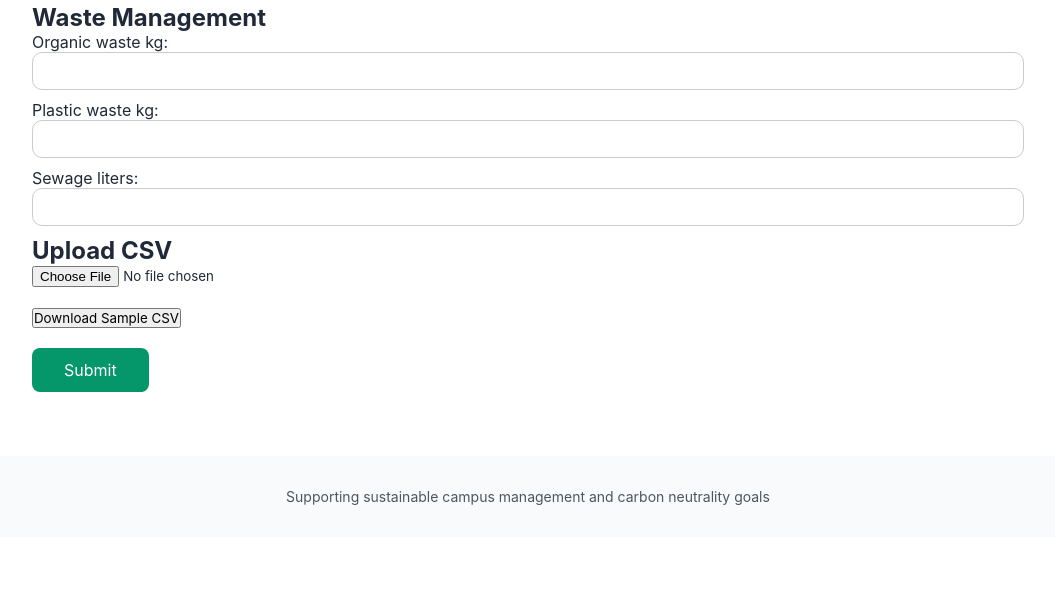
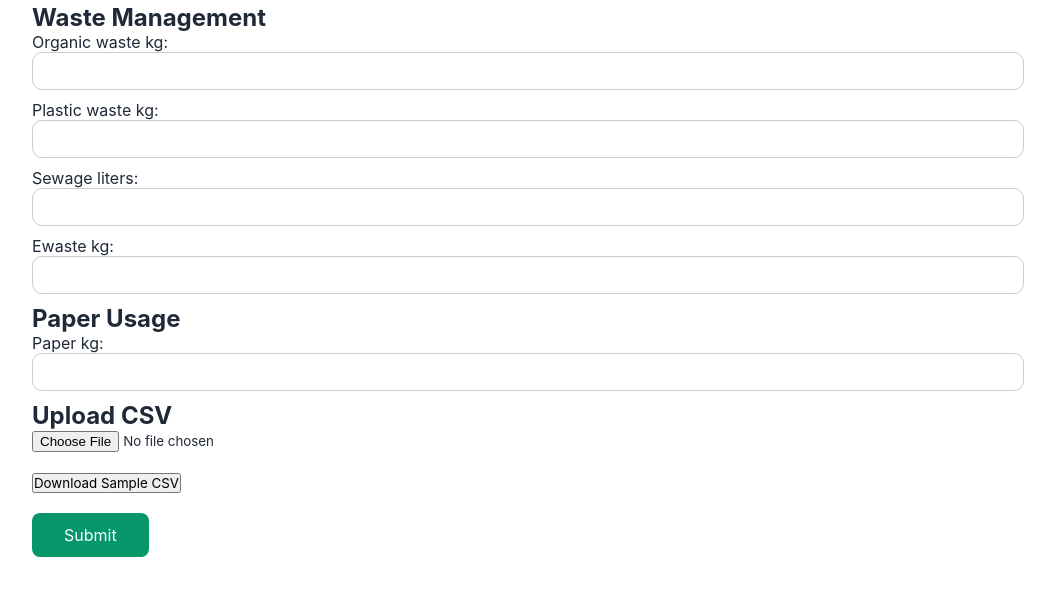
Before and after one commit to bava-kurian/InstitutionalCarbonFootprintCalculator, a Django app: page /emissions/input/ in a window 1280 px wide. Shown: the part 1161-1754 px from the top of the page, without its empty margins (112-1167 px from the left). Before the commit the page ends 1666 px from the top, so only its background shows below. Run offline with Django 5.2, Linux system fonts and the light colour scheme; the visitor is signed in with stand-in values (Sample User, id 1).

Commit message:
added new fields(ewaste and paper usage) | also admin panel string representation

```diff
--- a/carbon_footprint_calculator/emissions/forms.py
+++ b/carbon_footprint_calculator/emissions/forms.py
@@ -1,5 +1,5 @@
 from django import forms
-from .models import EmissionData, EnergyConsumption, FuelConsumption, Transportation, WaterUsage, WasteManagement
+from .models import EmissionData, EnergyConsumption, FuelConsumption, Transportation, WaterUsage, WasteManagement, PaperUsage
 
 class EmissionDataForm(forms.ModelForm):
     class Meta:
@@ -29,4 +29,9 @@ class WaterUsageForm(forms.ModelForm):
 class WasteManagementForm(forms.ModelForm):
     class Meta:
         model = WasteManagement
-        fields = ['organic_waste_kg', 'plastic_waste_kg', 'sewage_liters']
+        fields = ['organic_waste_kg', 'plastic_waste_kg', 'sewage_liters', 'ewaste_kg']
+
+class PaperUsageForm(forms.ModelForm):
+    class Meta:
+        model = PaperUsage
+        fields = ['paper_kg']
--- a/carbon_footprint_calculator/emissions/templates/emissions/input_form.html
+++ b/carbon_footprint_calculator/emissions/templates/emissions/input_form.html
@@ -28,6 +28,8 @@
     {{ water_form.as_p }}
     <h2>Waste Management</h2>
     {{ waste_form.as_p }}
+    <h2>Paper Usage</h2>
+    {{ paper_form.as_p }}
     <h2>Upload CSV</h2>
     <input type="file" id="csvFileInput" accept=".csv">
     <br><br>
@@ -39,8 +41,8 @@
 <script>
     function downloadSampleCSV() {
         const sampleData = [
-            ["year", "electricity_kwh", "solar_generation_kwh", "generator_fuel_liters", "diesel_liters", "petrol_liters", "lpg_kg", "distance_by_bus_km", "distance_by_personal_km", "distance_by_public_km", "distance_by_ev_km", "water_consumed_kl", "wastewater_treated_kl", "organic_waste_kg", "plastic_waste_kg", "sewage_liters"],
-            ["2023", "1000", "200", "50", "300", "400", "100", "500", "600", "700", "800", "900", "1000", "1100", "1200", "1300"]
+            ["year", "electricity_kwh", "solar_generation_kwh", "generator_fuel_liters", "diesel_liters", "petrol_liters", "lpg_kg", "distance_by_bus_km", "distance_by_personal_km", "distance_by_public_km", "distance_by_ev_km", "water_consumed_kl", "wastewater_treated_kl", "organic_waste_kg", "plastic_waste_kg", "sewage_liters", "ewaste_kg", "paper_kg"],
+            ["2023", "1000", "200", "50", "300", "400", "100", "500", "600", "700", "800", "900", "1000", "1100", "1200", "1300", "1400", "1500"]
         ];
         let csvContent = "data:text/csv;charset=utf-8," + sampleData.map(e => e.join(",")).join("\n");
         const encodedUri = encodeURI(csvContent);
--- a/carbon_footprint_calculator/emissions/views.py
+++ b/carbon_footprint_calculator/emissions/views.py
@@ -1,7 +1,7 @@
 from django.shortcuts import render, redirect, get_object_or_404
 from django.contrib.auth.decorators import login_required
-from .models import EmissionData, EmissionFactor, EnergyConsumption, FuelConsumption, Transportation, WaterUsage, WasteManagement
-from .forms import EmissionDataForm, EnergyConsumptionForm, FuelConsumptionForm, TransportationForm, WaterUsageForm, WasteManagementForm
+from .models import EmissionData, EmissionFactor, EnergyConsumption, FuelConsumption, Transportation, WaterUsage, WasteManagement, PaperUsage
+from .forms import EmissionDataForm, EnergyConsumptionForm, FuelConsumptionForm, TransportationForm, WaterUsageForm, WasteManagementForm, PaperUsageForm
 import csv
 from django.http import HttpResponse
 from django.template.loader import get_template
@@ -18,6 +18,7 @@ def input_data(request):
         transport = get_object_or_404(Transportation, emi_data=emission_data)
         water = get_object_or_404(WaterUsage, emi_data=emission_data)
         waste = get_object_or_404(WasteManagement, emi_data=emission_data)
+        paper = get_object_or_404(PaperUsage, emi_data=emission_data)
     else:
         emission_data = None
         energy = None
@@ -25,6 +26,7 @@ def input_data(request):
         transport = None
         water = None
         waste = None
+        paper = None
 
     if request.method == 'POST':
         if 'csv_file' in request.FILES:
@@ -63,8 +65,12 @@ def input_data(request):
                     waste_form = WasteManagementForm({
                         'organic_waste_kg': row['organic_waste_kg'],
                         'plastic_waste_kg': row['plastic_waste_kg'],
-                        'sewage_liters': row['sewage_liters']
+                        'sewage_liters': row['sewage_liters'],
+                        'ewaste_kg': row['ewaste_kg']
                     }, instance=waste)
+                    paper_form = PaperUsageForm({
+                        'paper_kg': row['paper_kg']
+                    }, instance=paper)
                     break
         else:
             emi_data_form = EmissionDataForm(request.POST, instance=emission_data)
@@ -73,9 +79,10 @@ def input_data(request):
             transport_form = TransportationForm(request.POST, instance=transport)
             water_form = WaterUsageForm(request.POST, instance=water)
             waste_form = WasteManagementForm(request.POST, instance=waste)
+            paper_form = PaperUsageForm(request.POST, instance=paper)
 
         if (emi_data_form.is_valid() and energy_form.is_valid() and fuel_form.is_valid() and
-            transport_form.is_valid() and water_form.is_valid() and waste_form.is_valid()):
+            transport_form.is_valid() and water_form.is_valid() and waste_form.is_valid() and paper_form.is_valid()):
 
             emission_data = emi_data_form.save(commit=False)
             emission_data.user = request.user
@@ -98,6 +105,9 @@ def input_data(request):
                 waste = waste_form.save(commit=False)
                 waste.emi_data = emission_data
                 waste.save()
+                paper = paper_form.save(commit=False)
+                paper.emi_data = emission_data
+                paper.save()
                 return redirect('results', emission_data.id)
     else:
         emi_data_form = EmissionDataForm(instance=emission_data)
@@ -106,6 +116,7 @@ def input_data(request):
         transport_form = TransportationForm(instance=transport)
         water_form = WaterUsageForm(instance=water)
         waste_form = WasteManagementForm(instance=waste)
+        paper_form = PaperUsageForm(instance=paper)
 
     return render(request, 'emissions/input_form.html', {
         'emi_data_form': emi_data_form,
@@ -114,6 +125,7 @@ def input_data(request):
         'transport_form': transport_form,
         'water_form': water_form,
         'waste_form': waste_form,
+        'paper_form': paper_form,
     })
 
 @login_required
@@ -124,6 +136,7 @@ def edit_data(request, emi_data_id):
     transport = get_object_or_404(Transportation, emi_data=emission_data)
     water = get_object_or_404(WaterUsage, emi_data=emission_data)
     waste = get_object_or_404(WasteManagement, emi_data=emission_data)
+    paper = get_object_or_404(PaperUsage, emi_data=emission_data)
 
     if request.method == 'POST':
         emi_data_form = EmissionDataForm(request.POST, instance=emission_data)
@@ -132,9 +145,10 @@ def edit_data(request, emi_data_id):
         transport_form = TransportationForm(request.POST, instance=transport)
         water_form = WaterUsageForm(request.POST, instance=water)
         waste_form = WasteManagementForm(request.POST, instance=waste)
+        paper_form = PaperUsageForm(request.POST, instance=paper)
 
         if (emi_data_form.is_valid() and energy_form.is_valid() and fuel_form.is_valid() and
-            transport_form.is_valid() and water_form.is_valid() and waste_form.is_valid()):
+            transport_form.is_valid() and water_form.is_valid() and waste_form.is_valid() and paper_form.is_valid()):
 
             emission_data = emi_data_form.save(commit=False)
             emission_data.user = request.user
@@ -154,6 +168,9 @@ def edit_data(request, emi_data_id):
             waste = waste_form.save(commit=False)
             waste.emi_data = emission_data
             waste.save()
+            paper = paper_form.save(commit=False)
+            paper.emi_data = emission_data
+            paper.save()
             return redirect('results', emission_data.id)
     else:
         emi_data_form = EmissionDataForm(instance=emission_data)
@@ -162,6 +179,7 @@ def edit_data(request, emi_data_id):
         transport_form = TransportationForm(instance=transport)
         water_form = WaterUsageForm(instance=water)
         waste_form = WasteManagementForm(instance=waste)
+        paper_form = PaperUsageForm(instance=paper)
 
     return render(request, 'emissions/edit_form.html', {
         'emi_data_form': emi_data_form,
@@ -170,6 +188,7 @@ def edit_data(request, emi_data_id):
         'transport_form': transport_form,
         'water_form': water_form,
         'waste_form': waste_form,
+        'paper_form': paper_form,
     })
 
 @login_required
@@ -184,7 +203,7 @@ def results(request, emi_data_id):
         factors = EmissionFactor.objects.create(
             electricity=0.5, diesel=2.68, petrol=2.31, lpg=1.5, water_supply=0.344,
             wastewater_treatment=0.2, organic_waste=0.1, plastic_waste=6.0,
-            sewage_treatment=0.3, paper=1.0, refrigerant_gwp=1000
+            sewage_treatment=0.3, paper=1.5, refrigerant_gwp=1000
         )
 
     energy = emission_data.energyconsumption
@@ -192,6 +211,7 @@ def results(request, emi_data_id):
     transport = emission_data.transportation
     water = emission_data.waterusage
     waste = emission_data.wastemanagement
+    paper = emission_data.paperusage
 
     electricity_emissions = energy.electricity_kwh * factors.electricity
     diesel_emissions = fuel.diesel_liters * 2.68
@@ -200,11 +220,12 @@ def results(request, emi_data_id):
     public_transport_emissions = transport.distance_by_public_km * 0.125
     water_supply_emissions = water.water_consumed_kl * 0.344
     plastic_waste_emissions = waste.plastic_waste_kg * 6.0
+    paper_emissions = paper.paper_kg * factors.paper
 
     total_emissions = (
         electricity_emissions + diesel_emissions + petrol_emissions +
         lpg_emissions + public_transport_emissions + water_supply_emissions +
-        plastic_waste_emissions
+        plastic_waste_emissions + paper_emissions
     )
 
     emission_data.total_emissions = total_emissions
@@ -215,6 +236,7 @@ def results(request, emi_data_id):
     emission_data.public_transport_emissions = public_transport_emissions
     emission_data.water_supply_emissions = water_supply_emissions
     emission_data.plastic_waste_emissions = plastic_waste_emissions
+    emission_data.paper_emissions = paper_emissions
     emission_data.save()
 
     context = {
@@ -226,6 +248,7 @@ def results(request, emi_data_id):
         'public_transport_emissions': public_transport_emissions,
         'water_supply_emissions': water_supply_emissions,
         'plastic_waste_emissions': plastic_waste_emissions,
+        'paper_emissions': paper_emissions,
         'total_emissions': total_emissions,
         'current_year': current_year,
     }
@@ -243,6 +266,7 @@ def download_pdf(request, emi_data_id):
         'public_transport_emissions': emission_data.public_transport_emissions,
         'water_supply_emissions': emission_data.water_supply_emissions,
         'plastic_waste_emissions': emission_data.plastic_waste_emissions,
+        'paper_emissions': emission_data.paper_emissions,
         'total_emissions': emission_data.total_emissions,
     }
     template_path = 'emissions/pdf_template.html'
@@ -263,6 +287,7 @@ def emission_detail(request, emi_data_id):
     transport = emission_data.transportation
     water = emission_data.waterusage
     waste = emission_data.wastemanagement
+    paper = emission_data.paperusage
 
     context = {
         'emission_data': emission_data,
@@ -271,5 +296,6 @@ def emission_detail(request, emi_data_id):
         'transport': transport,
         'water': water,
         'waste': waste,
+        'paper': paper,
     }
     return render(request, 'emissions/emission_detail.html', context)
```
Also changed, not shown: carbon_footprint_calculator/emissions/admin.py (+29 -7 lines), carbon_footprint_calculator/emissions/models.py (+29 -0 lines), carbon_footprint_calculator/emissions/templates/emissions/results.html (+11 -4 lines), carbon_footprint_calculator/emissions/migrations/0005_paperusage_wastemanagement_ewaste_kg.py (added), carbon_footprint_calculator/emissions/migrations/0006_alter_wastemanagement_ewaste_kg.py (added).
